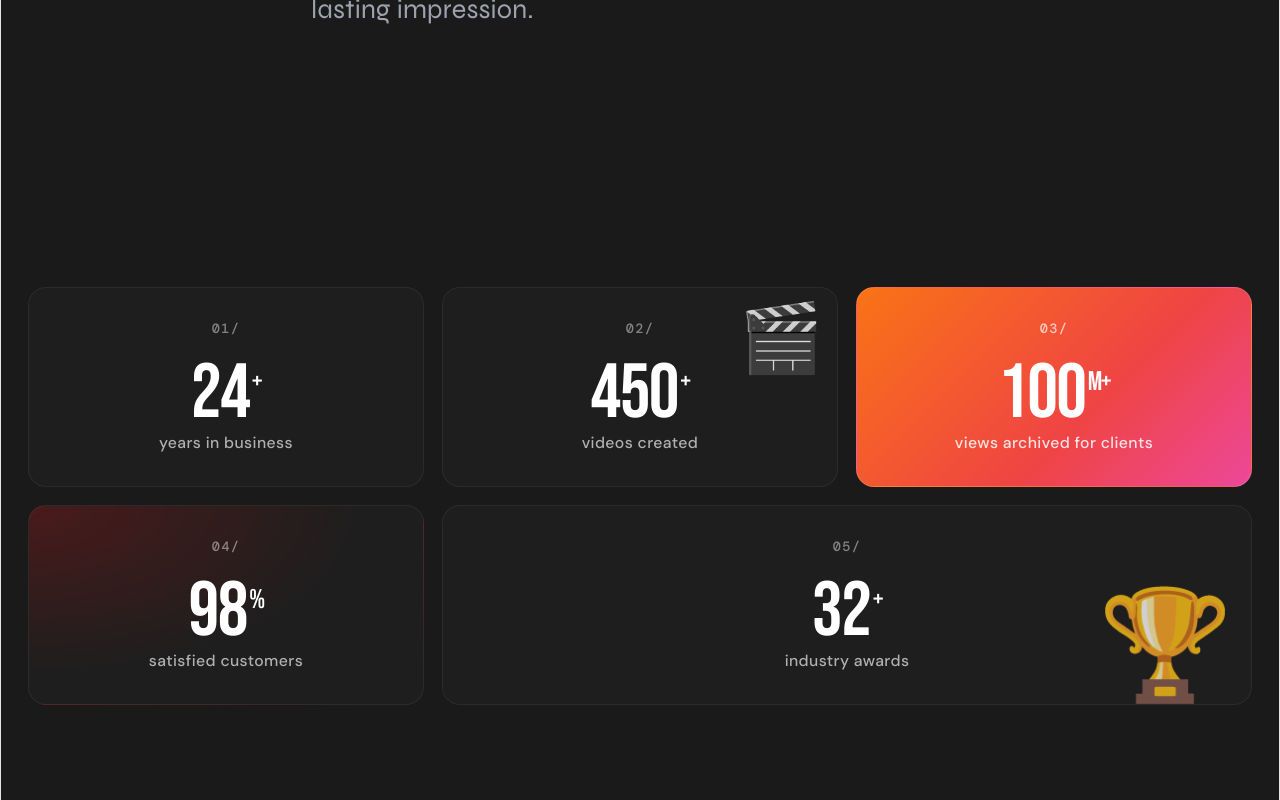
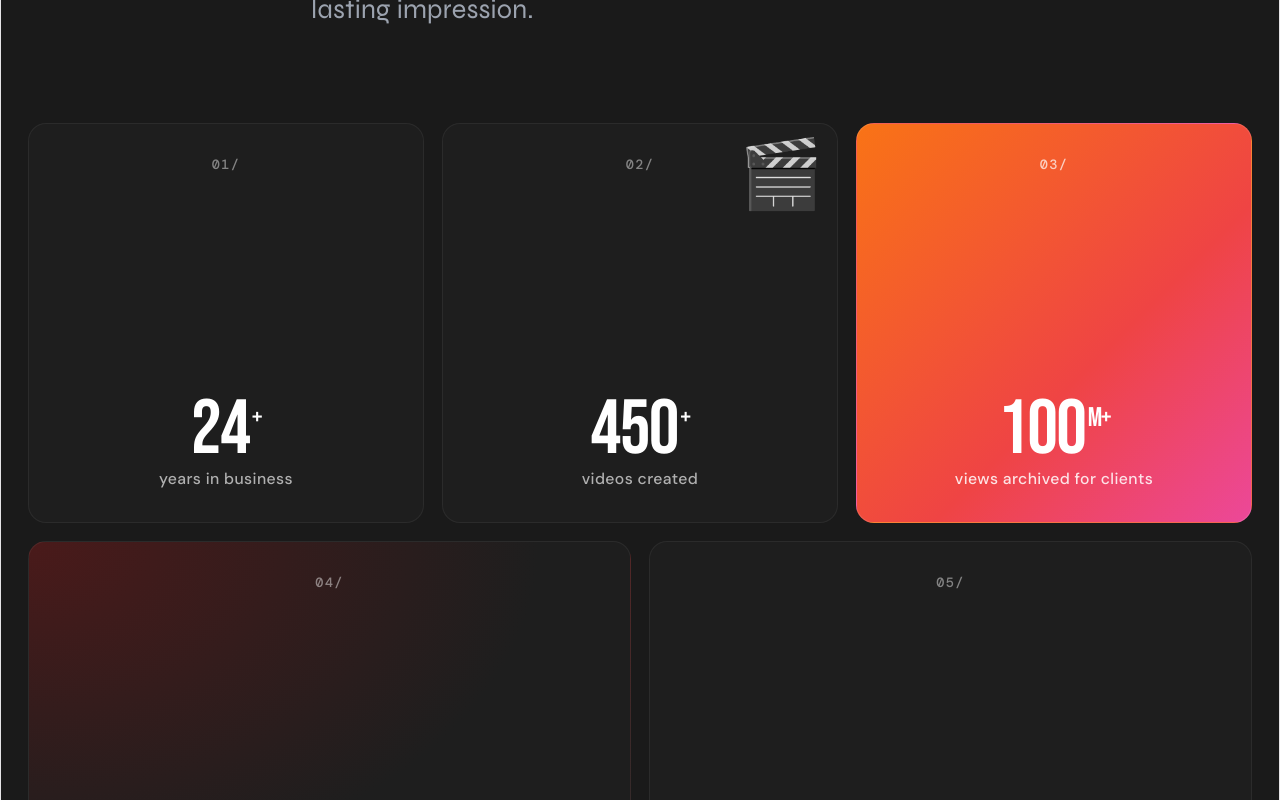
Before and after one commit to paladarsh1285-netizen/motiox, a React (Vite) app: page / in a window 1280 px wide. Shown: the part 1580-2380 px from the top of the page. Built offline with nearby package versions, Linux system fonts and the light colour scheme; a web font is replaced by a local one.

Commit message:
award
award

```diff
--- a/src/pages/StatsGrid/StatsGrid.jsx
+++ b/src/pages/StatsGrid/StatsGrid.jsx
@@ -41,7 +41,7 @@ function StatCard({ index, number, suffix, label, gradient, decorIcon }) {
   return (
     <div
       ref={ref}
-      className={`relative overflow-hidden rounded-2xl p-7 flex flex-col justify-between min-h-[200px] group transition-transform duration-300 hover:-translate-y-1 hover:shadow-2xl ${gradient}`}
+      className={`relative overflow-hidden rounded-2xl p-7 flex flex-col justify-between h-[400px] group transition-transform duration-300 hover:-translate-y-1 hover:shadow-2xl ${gradient}`}
       style={{ border: "1px solid rgba(255,255,255,0.06)" }}
     >
       {/* Index */}
@@ -139,14 +139,16 @@ export default function StatsGrid() {
       >
         <div className="w-full" style={{ maxWidth: "1500px" }}>
           {/* Grid */}
-          <div className="grid grid-cols-1 sm:grid-cols-2 lg:grid-cols-3 gap-4">
+          <div className="grid grid-cols-1 sm:grid-cols-2 lg:grid-cols-6 gap-4">
 
             {/* Card 01 */}
-            <StatCard {...stats[0]} />
+            <div className="lg:col-span-2">
+              <StatCard {...stats[0]} />
+            </div>
 
             {/* Card 02 */}
             <div
-              className="relative overflow-hidden rounded-2xl p-7 flex flex-col justify-between min-h-[200px] group transition-transform duration-300 hover:-translate-y-1 hover:shadow-2xl bg-[#1e1e1e]"
+              className="relative overflow-hidden rounded-2xl p-7 flex flex-col justify-between h-[400px] group transition-transform duration-300 hover:-translate-y-1 hover:shadow-2xl bg-[#1e1e1e] lg:col-span-2"
               style={{ border: "1px solid rgba(255,255,255,0.06)" }}
             >
               <span
@@ -168,7 +170,7 @@ export default function StatsGrid() {
 
             {/* Card 03 — accent gradient, spans visually larger on lg */}
             <div
-              className="relative overflow-hidden rounded-2xl p-7 flex flex-col justify-between min-h-[200px] sm:col-span-2 lg:col-span-1 group transition-transform duration-300 hover:-translate-y-1 hover:shadow-2xl"
+              className="relative overflow-hidden rounded-2xl p-7 flex flex-col justify-between h-[400px] sm:col-span-2 lg:col-span-2 group transition-transform duration-300 hover:-translate-y-1 hover:shadow-2xl"
               style={{
                 background: "linear-gradient(135deg, #f97316 0%, #ef4444 60%, #ec4899 100%)",
                 border: "1px solid rgba(255,255,255,0.12)",
@@ -190,7 +192,7 @@ export default function StatsGrid() {
 
             {/* Card 04 — dark red, spans 2 cols on sm+ */}
             <div
-              className="relative overflow-hidden rounded-2xl p-7 flex flex-col justify-between min-h-[200px] sm:col-span-2 lg:col-span-1 group transition-transform duration-300 hover:-translate-y-1 hover:shadow-2xl"
+              className="relative overflow-hidden rounded-2xl p-7 flex flex-col justify-between h-[400px] sm:col-span-2 lg:col-span-3 group transition-transform duration-300 hover:-translate-y-1 hover:shadow-2xl"
               style={{
                 background: "radial-gradient(ellipse at top left, #4a1a1a 0%, #1e1e1e 60%)",
                 border: "1px solid rgba(255,255,255,0.06)",
@@ -212,7 +214,7 @@ export default function StatsGrid() {
 
             {/* Card 05 */}
             <div
-              className="relative overflow-hidden rounded-2xl p-7 flex flex-col justify-between min-h-[200px] sm:col-span-2 lg:col-span-2 group transition-transform duration-300 hover:-translate-y-1 hover:shadow-2xl bg-[#1e1e1e]"
+              className="relative overflow-hidden rounded-2xl p-7 flex flex-col justify-between h-[400px] sm:col-span-2 lg:col-span-3 group transition-transform duration-300 hover:-translate-y-1 hover:shadow-2xl bg-[#1e1e1e]"
               style={{ border: "1px solid rgba(255,255,255,0.06)" }}
             >
               <span
```
